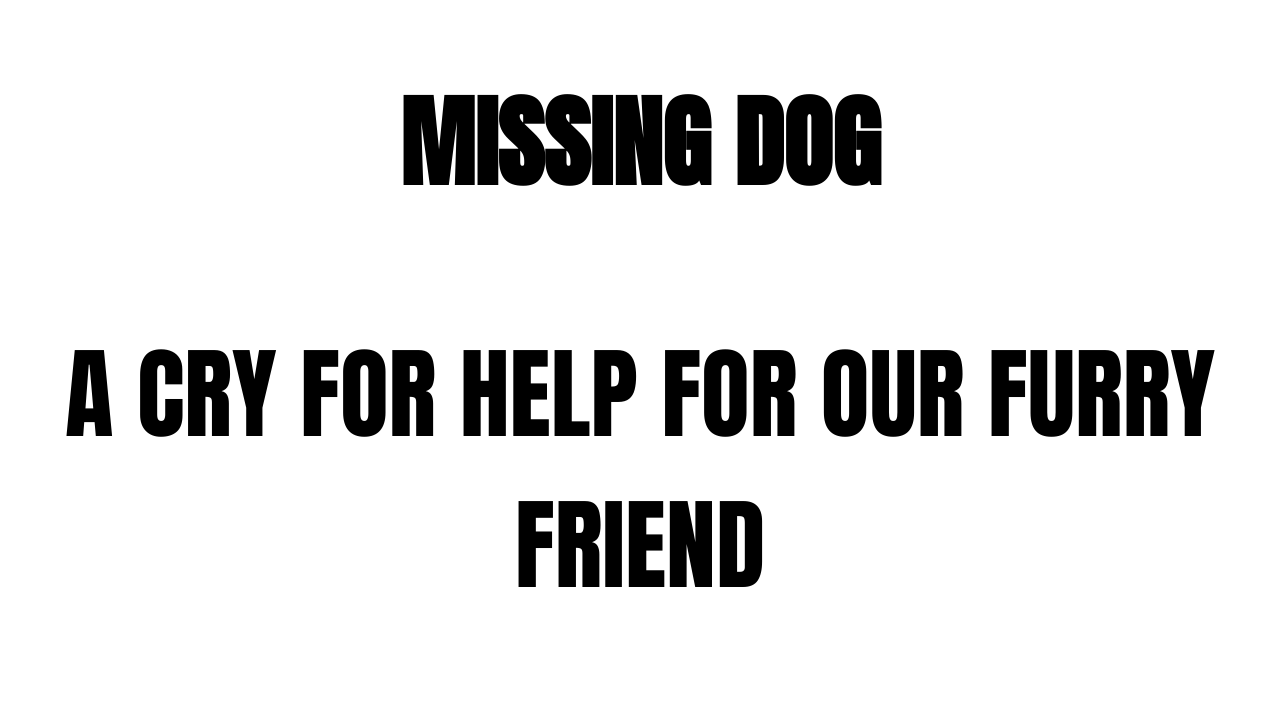
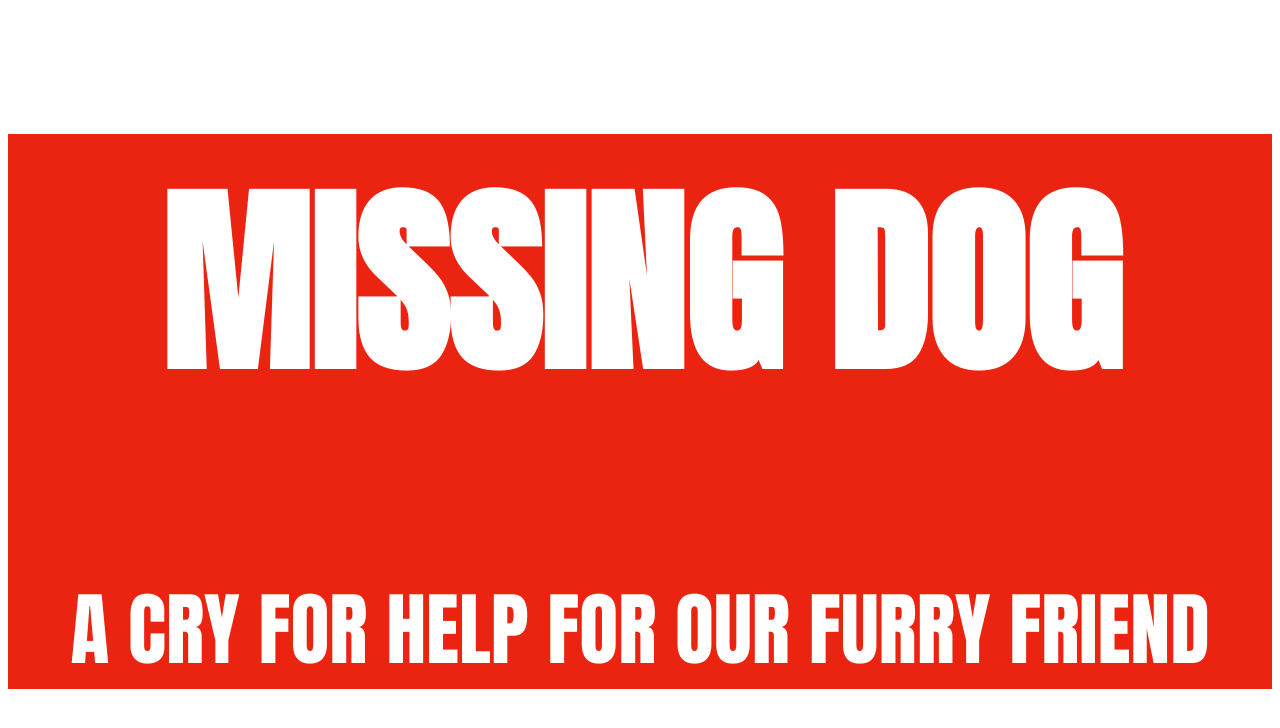
Before and after one commit to matteomensi85/dotAcademy-teamwork, a plain HTML site: page index.html in a window 1280 px wide. Drawn offline with Linux system fonts and the light colour scheme.

Commit message:
header quasi pronto

```diff
--- a/index.html
+++ b/index.html
@@ -7,16 +7,16 @@
     <link rel="stylesheet" href="style.css">
     <title>Dog</title>
 
-    <link rel="preconnect" href="https://fonts.googleapis.com">
-    <link rel="preconnect" href="https://fonts.gstatic.com" crossorigin>
-    <link href="https://fonts.googleapis.com/css2?family=Anton&display=swap" rel="stylesheet">
+    <style>
+        @import url('https://fonts.googleapis.com/css2?family=Anton&display=swap');
+    </style>
 
 </head>
 <body>
 
-    <header class="header__title">
-        <h1 class="header__title white-font"> MISSING DOG</h1>
-        <p class="header__sub-title white-font"> A CRY FOR HELP FOR OUR FURRY FRIEND </p>
+    <header>
+        <h1 class="header__title"> MISSING DOG</h1>
+        <p class="header__sub-title"> A CRY FOR HELP FOR OUR FURRY FRIEND </p>
     </header>
 
 </body>
--- a/style.css
+++ b/style.css
@@ -8,5 +8,21 @@ body
 {
     text-align: center;
     font-family: 'Anton', sans-serif;
-    font-size: 100px;
+    font-size: 200px;
+    color: #fff;
 }
+
+.header__sub-title
+{
+    text-align: center;
+    font-family: 'Anton', sans-serif;
+    font-size: 80px;
+    color: #fff;
+}
+
+
+
+header
+{
+    background-color: #eb2411;
+}
```
